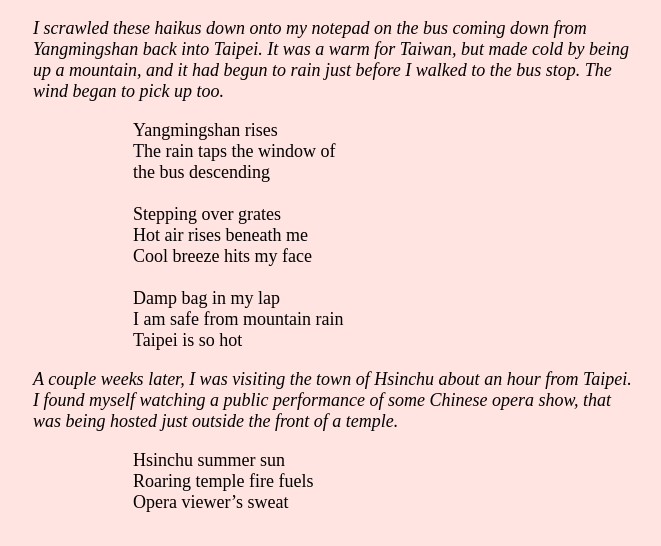
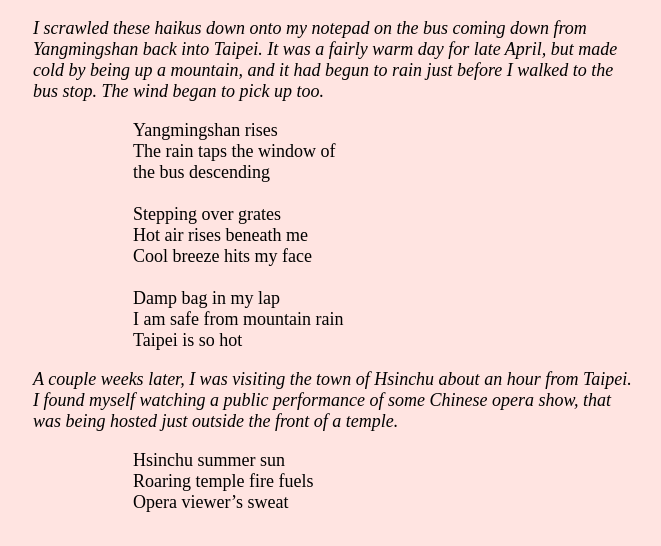
Before and after one commit to ppmdmt/ppmdmt.github.io, a plain HTML site: page Haiku.html in a window 1280 px wide. Shown: the whole page, without its empty margins (307-968 px from the left). Drawn offline with Linux system fonts and the light colour scheme.

Commit message:
Update Haiku.html

```diff
--- a/Haiku.html
+++ b/Haiku.html
@@ -8,7 +8,7 @@
     </head>
     <body>
 
-<p><i>I scrawled these haikus down onto my notepad on the bus coming down from Yangmingshan back into Taipei. It was a warm for Taiwan, but made cold by being up a mountain, and it had begun to rain just before I walked to the bus stop. The wind began to pick up too.</i></p>
+<p><i>I scrawled these haikus down onto my notepad on the bus coming down from Yangmingshan back into Taipei. It was a fairly warm day for late April, but made cold by being up a mountain, and it had begun to rain just before I walked to the bus stop. The wind began to pick up too.</i></p>
 <p class="one">
 Yangmingshan rises<br>
 The rain taps the window of<br>
```
